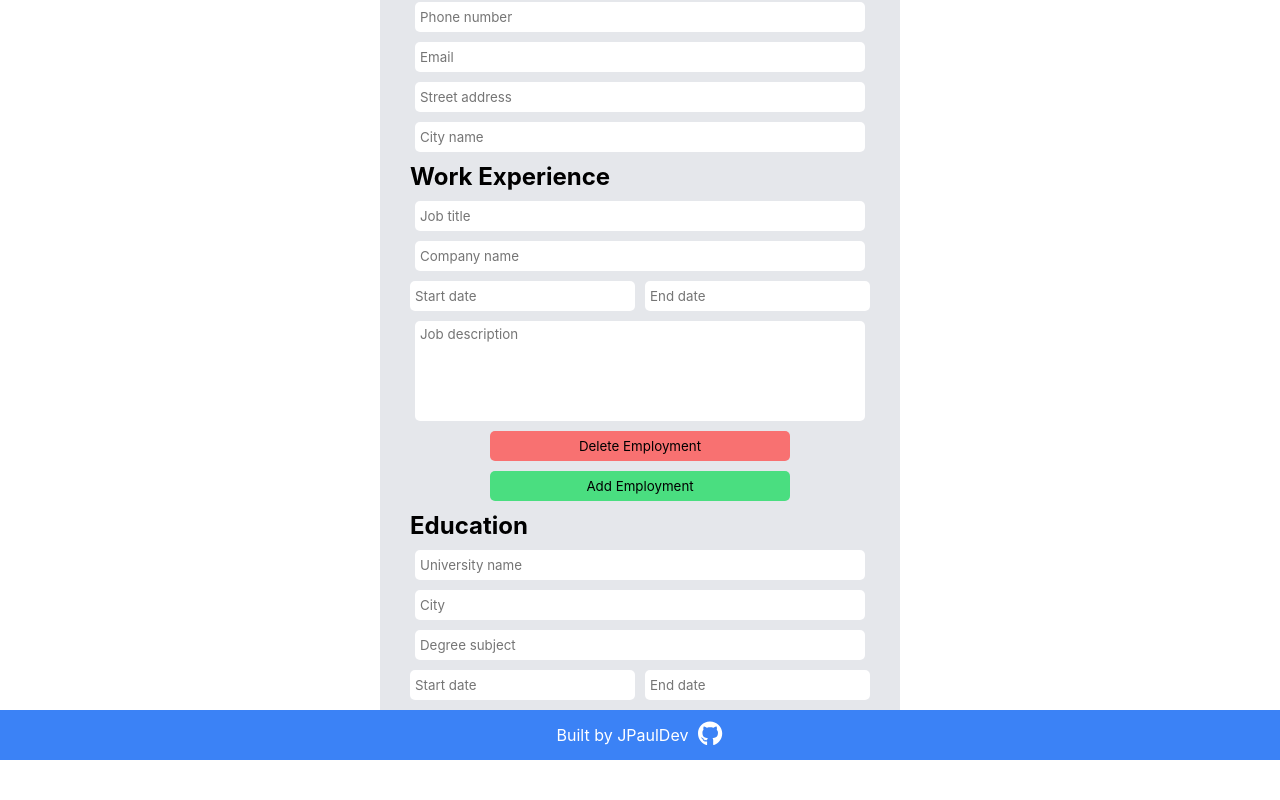
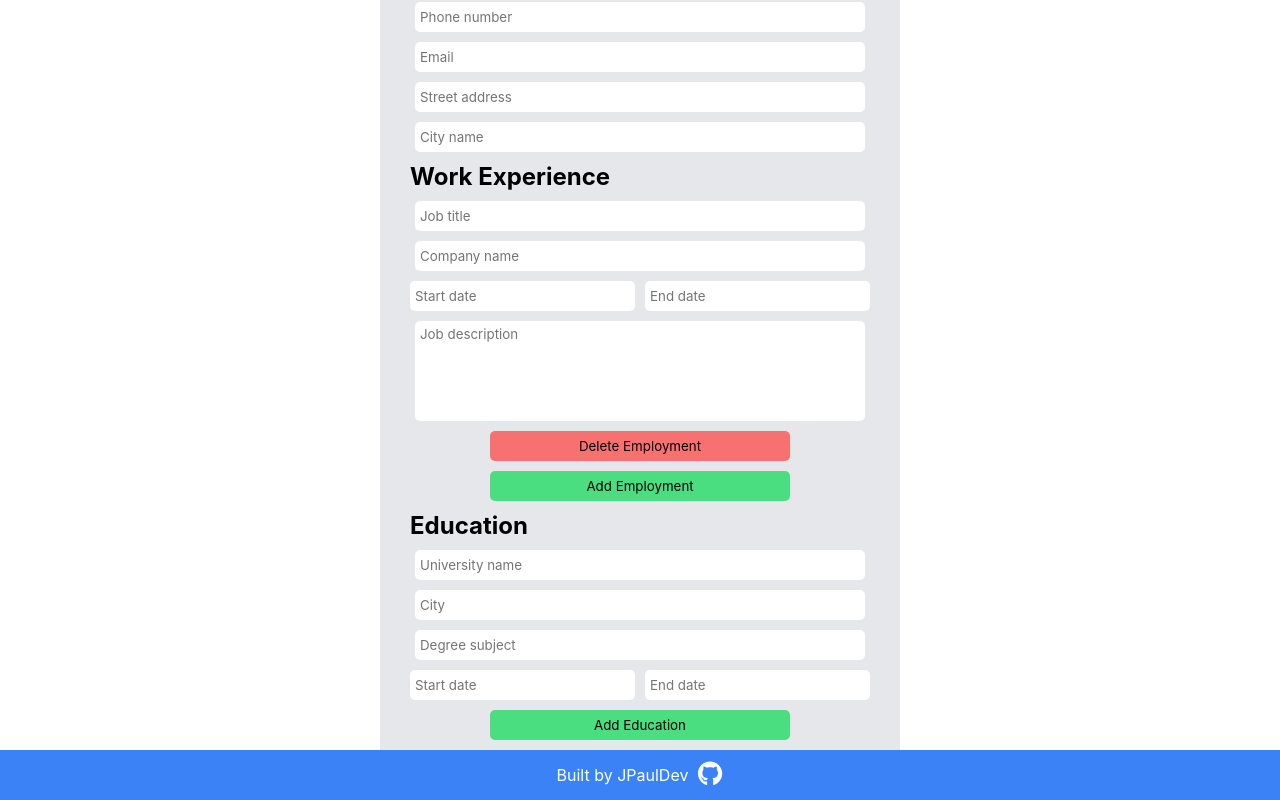
Before and after one commit to JPaulDev/cv-creator, a React (Create React App) app: page / in a window 1280 px wide. Shown: the part 416-1216 px from the top of the page. Before the commit the page ends 1176 px from the top, so only its background shows below. Built offline with nearby package versions, Linux system fonts and the light colour scheme.

Commit message:
Add ability to include additional education

```diff
--- a/src/components/Form/Education.js
+++ b/src/components/Form/Education.js
@@ -1,34 +1,28 @@
-import styled from 'styled-components';
 import Fieldset from './Fieldset';
 import SectionHeader from './SectionHeader';
-import Input from './Input';
+import EducationItem from './EducationItem';
+import Button from './Button';
 
-const Div = styled.div`
-  display: flex;
-  column-gap: 10px;
-`;
+function Education(props) {
+  const { education, handleEducationChange, addNewEducation } = props;
 
-function Education() {
   return (
     <Fieldset>
       <SectionHeader header="Education" />
-      <Input name="university" placeholder="University name" type="text" />
-      <Input name="city" placeholder="City" type="text" />
-      <Input name="degree" placeholder="Degree subject" type="text" />
-      <Div>
-        <Input
-          name="educationStart"
-          placeholder="Start date"
-          type="text"
-          inputWidth="220px"
-        />
-        <Input
-          name="educationEnd"
-          placeholder="End date"
-          type="text"
-          inputWidth="220px"
-        />
-      </Div>
+      {education.map((educationItem) => {
+        return (
+          <EducationItem
+            key={educationItem.id}
+            educationItem={educationItem}
+            handleEducationChange={handleEducationChange}
+          />
+        );
+      })}
+      <Button
+        buttonText="Add Education"
+        onClick={addNewEducation}
+        buttonColor="#4ade80"
+      />
     </Fieldset>
   );
 }
--- /dev/null
+++ b/src/components/Form/EducationItem.js
@@ -0,0 +1,52 @@
+import styled from 'styled-components';
+import Input from './Input';
+
+const Div = styled.div`
+  display: flex;
+  column-gap: 10px;
+`;
+
+function EducationItem(props) {
+  const { educationItem, handleEducationChange } = props;
+
+  return (
+    <>
+      <Input
+        name="universityName"
+        placeholder="University name"
+        type="text"
+        onChange={(e) => handleEducationChange(e, educationItem.id)}
+      />
+      <Input
+        name="cityName"
+        placeholder="City"
+        type="text"
+        onChange={(e) => handleEducationChange(e, educationItem.id)}
+      />
+      <Input
+        name="degreeSubject"
+        placeholder="Degree subject"
+        type="text"
+        onChange={(e) => handleEducationChange(e, educationItem.id)}
+      />
+      <Div>
+        <Input
+          name="educationStart"
+          placeholder="Start date"
+          type="text"
+          inputWidth="220px"
+          onChange={(e) => handleEducationChange(e, educationItem.id)}
+        />
+        <Input
+          name="educationEnd"
+          placeholder="End date"
+          type="text"
+          inputWidth="220px"
+          onChange={(e) => handleEducationChange(e, educationItem.id)}
+        />
+      </Div>
+    </>
+  );
+}
+
+export default EducationItem;
--- a/src/components/Form/Form.js
+++ b/src/components/Form/Form.js
@@ -18,6 +18,9 @@ function Form(props) {
     handleExperienceChange,
     addNewExperience,
     deleteExperience,
+    education,
+    handleEducationChange,
+    addNewEducation,
   } = props;
 
   return (
@@ -30,7 +33,11 @@ function Form(props) {
         addNewExperience={addNewExperience}
         deleteExperience={deleteExperience}
       />
-      <Education />
+      <Education
+        education={education}
+        handleEducationChange={handleEducationChange}
+        addNewEducation={addNewEducation}
+      />
     </StyledForm>
   );
 }
--- a/src/components/Main.js
+++ b/src/components/Main.js
@@ -17,6 +17,17 @@ function Main() {
       workStart: '',
       workEnd: '',
       jobDescription: '',
+    },
+  ]);
+
+  const [education, setEducation] = useState([
+    {
+      id: uniqid(),
+      universityName: '',
+      cityName: '',
+      degreeSubject: '',
+      educationStart: '',
+      educationEnd: '',
     },
   ]);
 
@@ -60,6 +71,35 @@ function Main() {
     setExperience(updatedExperience);
   }
 
+  function handleEducationChange(e, id) {
+    const { name, value } = e.target;
+
+    const updatedEducation = education.map((educationItem) => {
+      if (educationItem.id === id) {
+        return { ...educationItem, [name]: value };
+      }
+      return educationItem;
+    });
+
+    setEducation(updatedEducation);
+  }
+
+  function addNewEducation(e) {
+    e.preventDefault();
+
+    setEducation((prevState) => {
+      const newEducation = {
+        id: uniqid(),
+        universityName: '',
+        cityName: '',
+        degreeSubject: '',
+        educationStart: '',
+        educationEnd: '',
+      };
+      return [...prevState, newEducation];
+    });
+  }
+
   return (
     <StyledMain>
       <Form
@@ -67,6 +107,9 @@ function Main() {
         handleExperienceChange={handleExperienceChange}
         addNewExperience={addNewExperience}
         deleteExperience={deleteExperience}
+        education={education}
+        handleEducationChange={handleEducationChange}
+        addNewEducation={addNewEducation}
       />
     </StyledMain>
   );
```
